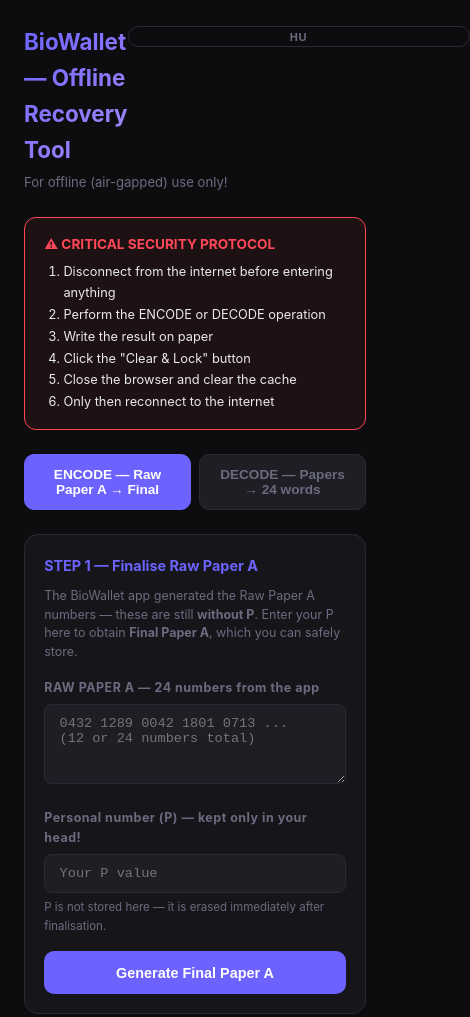
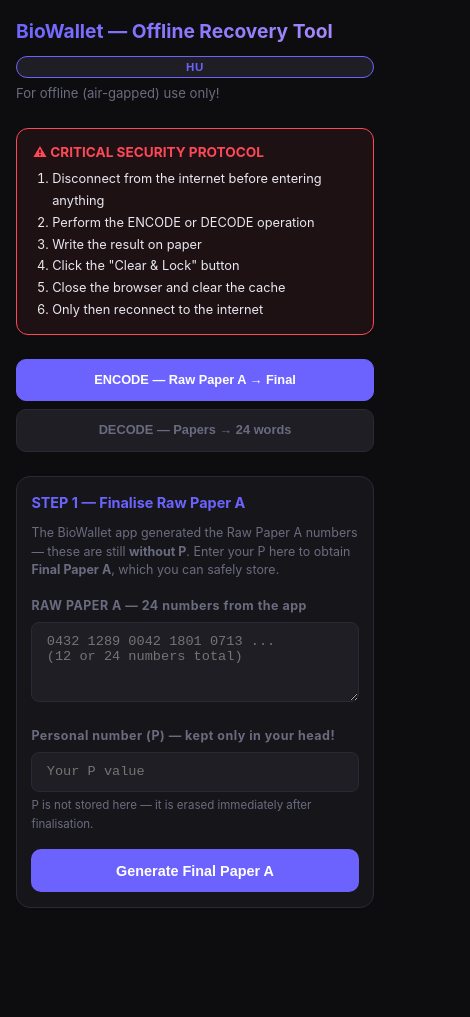
Before and after one commit to LemonScripter/biowallet, a website: page recovery_tool.html in a window 390 px wide. Shown: the whole page, 470 px wide, since content can reach past the window. After the commit the page ends 943 px from the top, so only its background shows below. Drawn offline with Linux system fonts and the light colour scheme.

Commit message:
recovery_tool.html: mobile layout fixes — responsive tabs, grid, padding, lang button

```diff
--- a/recovery_tool.html
+++ b/recovery_tool.html
@@ -21,29 +21,32 @@
     body {
       font-family: -apple-system, BlinkMacSystemFont, 'Segoe UI', sans-serif;
       background: var(--bg); color: var(--text);
-      padding: 1.5rem; max-width: 760px; margin: auto; line-height: 1.6;
+      padding: 1rem; max-width: 760px; margin: auto; line-height: 1.6;
     }
+    @media (min-width: 480px) { body { padding: 1.5rem; } }
     .header-row {
       display: flex; align-items: flex-start; justify-content: space-between;
-      margin-bottom: 0.3rem;
+      gap: 0.5rem; margin-bottom: 0.3rem; flex-wrap: wrap;
     }
-    h1 { font-size: 1.4rem; font-weight: 700;
+    h1 { font-size: 1.2rem; font-weight: 700; min-width: 0;
          background: linear-gradient(135deg, #6c63ff, #a78bfa);
          -webkit-background-clip: text; -webkit-text-fill-color: transparent; }
+    @media (min-width: 480px) { h1 { font-size: 1.4rem; } }
     h3 { font-size: 0.9rem; font-weight: 700; color: var(--accent); margin-bottom: 0.6rem; }
     .subtitle { font-size: 0.82rem; color: var(--muted); margin-bottom: 1.5rem; }
 
     #btn-lang {
-      background: transparent; border: 1px solid var(--border);
-      color: var(--muted); padding: 0.2rem 0.6rem; border-radius: 99px;
-      font-size: 0.7rem; font-weight: 700; letter-spacing: 0.06em;
-      cursor: pointer; transition: all 0.15s; flex-shrink: 0; margin-top: 0.15rem;
+      background: var(--surface2); border: 1px solid var(--accent);
+      color: var(--accent); padding: 0.25rem 0.7rem; border-radius: 99px;
+      font-size: 0.72rem; font-weight: 700; letter-spacing: 0.06em;
+      cursor: pointer; transition: all 0.15s; flex-shrink: 0; margin-top: 0.1rem;
+      white-space: nowrap;
     }
-    #btn-lang:hover { border-color: var(--accent); color: var(--accent); }
+    #btn-lang:hover { background: var(--accent); color: #fff; }
 
     .warning-box {
       background: rgba(255,71,87,0.07); border: 1px solid var(--danger);
-      padding: 1rem 1.2rem; border-radius: 12px; margin-bottom: 1.5rem;
+      padding: 0.8rem 1rem; border-radius: 12px; margin-bottom: 1.5rem;
     }
     .warning-box strong { color: var(--danger); display: block; margin-bottom: 0.3rem; font-size: 0.85rem; }
     .warning-box p { font-size: 0.8rem; color: var(--text); line-height: 1.5; }
@@ -51,8 +54,9 @@
 
     .card {
       background: var(--surface); border: 1px solid var(--border);
-      padding: 1.2rem; border-radius: 14px; margin-bottom: 1.2rem;
+      padding: 0.9rem; border-radius: 14px; margin-bottom: 1.2rem;
     }
+    @media (min-width: 480px) { .card { padding: 1.2rem; } }
     label { display: block; font-size: 0.78rem; font-weight: 700;
             color: var(--muted); margin-bottom: 0.4rem; letter-spacing: 0.04em; }
     textarea, input[type="text"], input[type="password"] {
@@ -86,7 +90,7 @@
       margin-bottom: 0.8rem;
     }
     .word-grid {
-      display: grid; grid-template-columns: repeat(auto-fill, minmax(160px, 1fr));
+      display: grid; grid-template-columns: repeat(auto-fill, minmax(130px, 1fr));
       gap: 0.35rem; margin-bottom: 1rem;
     }
     .word-row {
@@ -113,21 +117,26 @@
     }
 
     .mode-tabs {
-      display: flex; gap: 0.5rem; margin-bottom: 1.5rem;
+      display: flex; gap: 0.5rem; margin-bottom: 1.5rem; flex-wrap: wrap;
     }
     .mode-tab {
-      flex: 1; padding: 0.75rem; border-radius: 10px; border: 1px solid var(--border);
-      background: var(--surface2); color: var(--muted); font-size: 0.85rem; font-weight: 600;
-      cursor: pointer; transition: all 0.2s; text-align: center;
+      flex: 1; min-width: 0; padding: 0.75rem 0.5rem; border-radius: 10px;
+      border: 1px solid var(--border); background: var(--surface2); color: var(--muted);
+      font-size: 0.8rem; font-weight: 600; cursor: pointer; transition: all 0.2s;
+      text-align: center; word-break: break-word; line-height: 1.3;
     }
     .mode-tab.active { background: var(--accent); color: #fff; border-color: var(--accent); }
+    @media (max-width: 400px) {
+      .mode-tabs { flex-direction: column; }
+      .mode-tab { flex: none; }
+    }
 
     .mode-panel { display: none; }
     .mode-panel.active { display: block; }
 
     .encode-result { display: none; }
     .num-grid {
-      display: grid; grid-template-columns: repeat(auto-fill, minmax(140px, 1fr));
+      display: grid; grid-template-columns: repeat(auto-fill, minmax(110px, 1fr));
       gap: 0.35rem; margin-bottom: 1rem;
     }
     .num-row {
```
